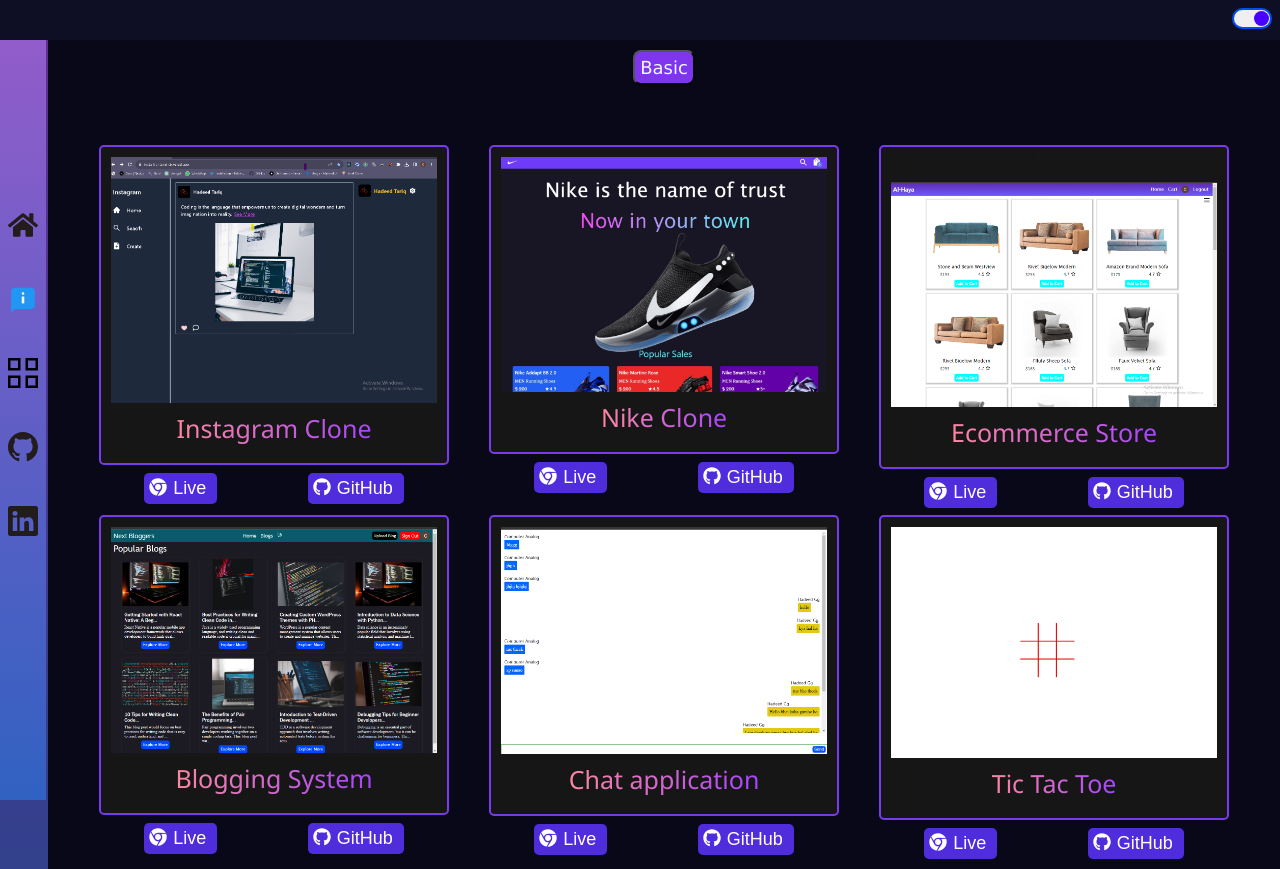
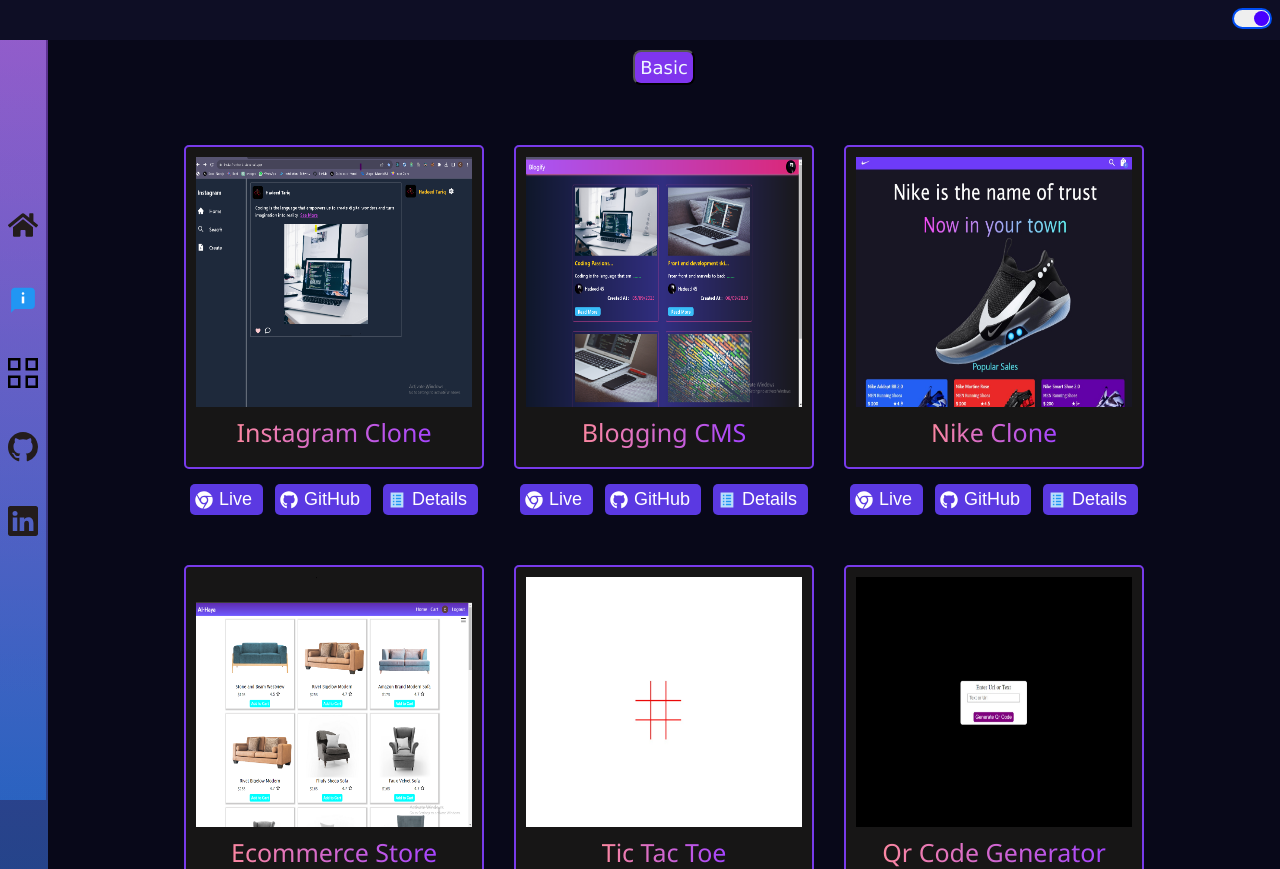
Before and after one commit to HadeedTariq/next-portfolio, a Next.js app: page /projects in a window 1280 px wide. Shown: the top 869 px of the page. Built offline with nearby package versions, Linux system fonts and the light colour scheme.

Commit message:
add one more project add projects detail page and fixed some desing issues

```diff
--- a/Components/ProjectsContent.jsx
+++ b/Components/ProjectsContent.jsx
@@ -1,26 +1,39 @@
-import React from 'react'
-import Link from 'next/link'
-import {FaGithub,FaChrome} from 'react-icons/fa'
-import Image from 'next/image';
+import React from "react";
+import Link from "next/link";
+import { FaGithub, FaChrome } from "react-icons/fa";
+import { FcViewDetails } from "react-icons/fc";
+import Image from "next/image";
 function ProjectsContent({ project }) {
   return (
     <>
-            <Link href={project.link} target='_blank' className='nav-link'>
+      <Link href={project.link} target="_blank" className="nav-link">
         <div className="project-content">
-                    <Image src={project.projectImage} alt="" />
+          <Image className="p-IMG" src={project.projectImage} alt="" />
           <h4>{project.projectName}</h4>
         </div>
       </Link>
       <div className="buttons">
-                <Link href={project.link} className='nav-link' target='_blank'>
-                <button><FaChrome/><span>Live</span></button>
+        <Link href={project.link} className="nav-link" target="_blank">
+          <button>
+            <FaChrome />
+            <span>Live</span>
+          </button>
         </Link>
-                <Link href={project.git} className='nav-link' target='_blank'>
-                <button><FaGithub/><span>GitHub</span></button>
+        <Link href={project.git} className="nav-link" target="_blank">
+          <button>
+            <FaGithub />
+            <span>GitHub</span>
+          </button>
+        </Link>
+        <Link href={`/projects/${project.projectName}`} className="nav-link">
+          <button>
+            <FcViewDetails />
+            <span>Details</span>
+          </button>
         </Link>
       </div>
     </>
-    )
+  );
 }
 
 export default ProjectsContent;
--- a/Css/Projects.css
+++ b/Css/Projects.css
@@ -1,116 +1,161 @@
-.project{
+.project {
   display: flex;
   justify-content: center;
   flex-wrap: wrap;
   margin: 40px 0;
 }
-.projects-data{
-    width: 350px;
-    height: 350px;
-    margin: 10px 20px;
+.projects-data {
+  width: 300px;
+  height: 400px;
+  margin: 10px 15px;
+  gap: 8px;
 }
-.project-changer{
+.project-changer {
   margin: 50px 10px;
   display: flex;
   justify-content: center;
 }
-.project-changer button{
+.project-changer button {
   padding: 5px;
   font-size: 18px;
-    font-family: 'Lucida Sans', 'Lucida Sans Regular', 'Lucida Grande', 'Lucida Sans Unicode', Geneva, Verdana, sans-serif;
+  font-family: "Lucida Sans", "Lucida Sans Regular", "Lucida Grande",
+    "Lucida Sans Unicode", Geneva, Verdana, sans-serif;
   cursor: pointer;
   background-color: rgb(127, 53, 238);
   color: aliceblue;
   border-radius: 8px;
   transition: 0.5s;
 }
-.project-changer button:hover{
+.project-changer button:hover {
   background-color: #4f2cdc;
 }
-.project-content{
+.project-content {
   display: flex;
   flex-direction: column;
   align-items: center;
   border: 2px solid rgb(120, 58, 235);
   border-radius: 5px;
+  width: 100%;
   padding: 10px;
   background-color: rgb(23, 22, 22);
 }
-.project-content:hover{
+.project-content:hover {
   transition: 0.5s;
   transform: scale(1.05);
 }
-.nav-link{
+.nav-link {
   color: rgb(236, 232, 232);
   text-decoration: none;
 }
-.project-content img{
+.project-content img {
   width: 100%;
-    height: 90%;
+  height: 250px;
   object-fit: fill;
 }
-.project-content h4{
+.project-content h4 {
   font-size: 25px;
   font-weight: 400;
-    background-image: linear-gradient(90deg,#fb87a1,#a644ff);
+  background-image: linear-gradient(90deg, #fb87a1, #a644ff);
   background-clip: text;
   padding: 8px 0;
   color: transparent;
-    font-family: 'Segoe UI', Tahoma, Geneva, Verdana, sans-serif;
+  font-family: "Segoe UI", Tahoma, Geneva, Verdana, sans-serif;
 }
-.buttons{
+.buttons {
   display: flex;
   justify-content: space-around;
-    margin: 8px 0;
+  flex-wrap: wrap;
+  margin: 10px 0;
 }
-.buttons button{
-    margin: 0 5px;
+.buttons button {
+  margin: 5px;
   font-size: 18px;
   border: none;
-    border-radius: 5px ;
+  border-radius: 5px;
   padding: 5px;
   cursor: pointer;
-    background-color: #4f2cdc;
+  background-color: #5b39e2;
   color: white;
   display: flex;
+  align-items: center;
 }
-.buttons button span{
+.buttons button span {
   margin: 0 6px;
 }
-@media screen and (max-width:1217px) {
-    .projects-data{
+.single-project {
+  display: flex;
+  flex-direction: column;
+  align-items: center;
+  gap: 4px;
+  color: white;
+  padding: 5px;
+}
+.single-project-img {
+  width: 100%;
+  height: 400px;
+  object-fit: contain;
+}
+.single-project h5 {
+  margin: 4px 0;
+  font-size: 25px;
+  font-family: Georgia, "Times New Roman", Times, serif;
+  color: #fb87a1;
+}
+.details {
+  color: rgb(253, 202, 83);
+  font-size: 20px;
+  margin: 5px 0;
+  padding: 5px;
+  font-family: Verdana, Geneva, Tahoma, sans-serif;
+}
+.details h4 {
+  display: inline;
+  color: transparent;
+  background-image: linear-gradient(90deg, #fb7bca, #af5dfc);
+  background-clip: text;
+  font-size: 20px;
+}
+.details a {
+  text-decoration: underline;
+  color: rgb(248, 49, 139);
+}
+@media screen and (max-width: 1217px) {
+  .projects-data {
     width: 450px;
     height: 450px;
   }
 }
-@media screen and (max-width:1029px) {
-    .projects-data{
+@media screen and (max-width: 1029px) {
+  .projects-data {
     width: 400px;
     height: 400px;
   }
 }
-@media screen and (max-width:928px) {
-    .projects-data{
+@media screen and (max-width: 928px) {
+  .projects-data {
     width: 350px;
     height: 350px;
   }
 }
-@media screen and (max-width:828px) {
-    .projects-data{
+@media screen and (max-width: 828px) {
+  .projects-data {
     width: 450px;
     height: 400px;
   }
-    .project{
+  .project {
     justify-content: center;
   }
 }
-@media screen and (max-width:458px) {
-    .projects-data{
+@media screen and (max-width: 458px) {
+  .projects-data {
     margin: 10px 20px;
     width: 100%;
     height: auto;
   }
-    .project{
+  .project {
     margin: 50px 0;
   }
+  .buttons button {
+    font-size: 17px;
   }
+}
--- a/constants/ProjectData.js
+++ b/constants/ProjectData.js
@@ -5,18 +5,32 @@
 import project10 from "../Project-img/project10.png";
 import project11 from "../Project-img/project11.png";
 import project1 from "../Project-img/project1.png";
+import project2 from "../Project-img/project2.png";
 const date = new Date();
 const ProjectData = [
   {
     projectName: "Instagram Clone",
     projectImage: project1,
     id: date.getTime(),
+    details:
+      "This is an instagram clone created by me using <h4>MERN Stack</h4>.In this clone there are multiple functionalities.This is a <h4>CRUD</h4> application in which user can create his account delete his account update his profile and password create post post a comment view his posts on his profile visit other user profiles and see their post and I also used <h4>Protected Routes</h4> by which user cannot create post and cannot do some other functionalities if he is not logged in and you can check other functionalities by visiting the site here <a href='https://insta-frontend-six.vercel.app/'>Visit</a>",
     link: "https://insta-frontend-six.vercel.app/",
     git: "https://github.com/HadeedTariq/insta-frontend",
   },
   {
+    projectName: "Blogging CMS",
+    projectImage: project2,
+    id: date.getTime(),
+    details:
+      "This is an blogging platform and a <h4>CMS</h4> created by me using <h4>MERN Stack</h4>.In this clone there are multiple functionalities.This is a <h4>CRUD</h4> application in which user can create his account delete his account update his profile and password and create a blog post with uploading image coding functionality like a real world blog application and I also used <h4>Protected Routes</h4> by which user cannot create a blog post and cannot do some other functionalities if he is not logged in and you can check other functionalities by visiting the site here <a href='https://blogify-blogs.vercel.app/'>Visit</a>",
+    link: "https://blogify-blogs.vercel.app/",
+    git: "https://github.com/HadeedTariq/blog-frontend",
+  },
+  {
     projectName: "Nike Clone",
     projectImage: project8,
+    details:
+      "This is a nike clone only front end and a basic e-commerce like store with great design and you can check other functionalities by visiting the site here <a href='https://nike-web-clone.netlify.app/'>Visit</a>",
     id: date.getTime(),
     link: "https://nike-web-clone.netlify.app/",
     git: "https://github.com/HadeedTariq/nike-clone",
@@ -24,27 +38,17 @@
   {
     projectName: "Ecommerce Store",
     projectImage: project9,
+    details:
+      "This is an ecommerce store only where user can add product to cart increase products quantity and you can check other functionalities by visiting the site here <a href='https://next-ecommerce-two-beryl.vercel.app/'>Visit</a>",
     id: date.getTime(),
     link: "https://next-ecommerce-two-beryl.vercel.app/",
     git: "https://github.com/HadeedTariq/next-ecommerce",
   },
   {
-    projectName: "Blogging System",
-    projectImage: project10,
-    id: date.getTime(),
-    link: "https://moonlit-kitsune-2f7ecc.netlify.app/",
-    git: "https://github.com/HadeedTariq/Blogging-System",
-  },
-  {
-    projectName: "Chat application",
-    projectImage: project11,
-    id: date.getTime(),
-    link: "https://wonderful-marzipan-ba68b1.netlify.app/",
-    git: "https://github.com/HadeedTariq/chat-app",
-  },
-  {
     projectName: "Tic Tac Toe",
     projectImage: project4,
+    details:
+      "Tis is a basic tic tac toe game you can visit here <a href='https://creative-yeot-d51fe9.netlify.app/'>Visit</a>",
     id: date.getTime(),
     link: "https://creative-yeot-d51fe9.netlify.app/",
     git: "https://github.com/HadeedTariq/Tic-Tac-Toe-Game",
@@ -52,6 +56,8 @@
   {
     projectName: "Qr Code Generator",
     projectImage: project5,
+    details:
+      "This is a basic qr code generator for your links you can visit here <a href='https://storied-hummingbird-4ff62a.netlify.app/'>Visit</a>",
     id: date.getTime(),
     link: "https://storied-hummingbird-4ff62a.netlify.app/",
     git: "https://github.com/HadeedTariq/Qr-Code-Generator",
```
Also changed, not shown: app/projects/[projectName]/page.jsx (added, +32 -0 lines), Project-img/project2.png (added). Lines whose indentation alone changed are shown as unchanged.
